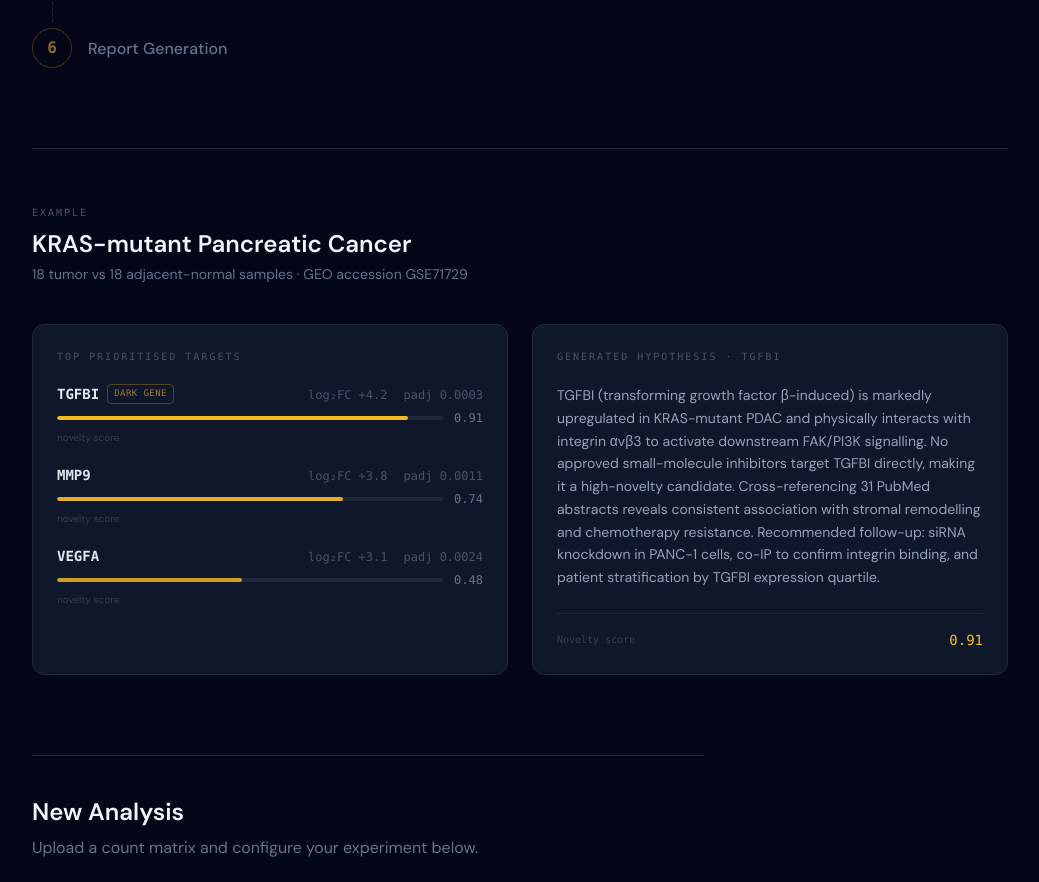
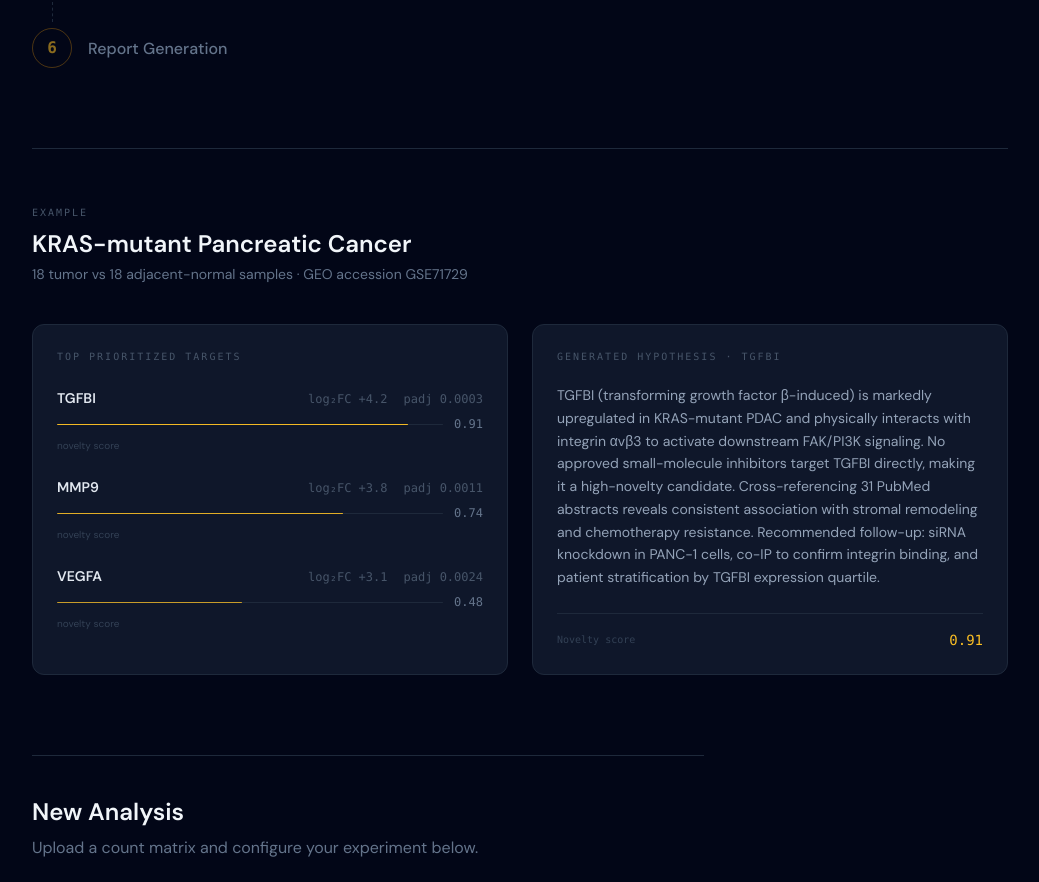
Before and after one commit to nicholaslawrence-hub/compbio_agent_harness, a React (Vite) app in the folder frontend/: page / in a window 1280 px wide. Shown: the part 869-1751 px from the top of the page, without its empty margins (120-1159 px from the left). Built offline with nearby package versions, Linux system fonts and the light colour scheme; no server answers.

Commit message:
feat: Added animations to frontend

```diff
--- a/frontend/src/pages/AnalyzePage.jsx
+++ b/frontend/src/pages/AnalyzePage.jsx
@@ -1,4 +1,4 @@
-import { useState, useRef, useEffect } from 'react'
+import { useState, useRef, useLayoutEffect, useEffect } from 'react'
 import UploadForm from '../components/UploadForm.jsx'
 
 const STEPS = [
@@ -30,7 +30,7 @@ const STEPS = [
     n: 5,
     label: 'Hypothesis Synthesis',
     detail:
-      'GPT-4o receives the combined DGE statistics, PPI context, literature passages, and drug landscape for each prioritised gene. Chain-of-thought reasoning produces a structured hypothesis: proposed mechanism of action, supporting evidence, and a novelty score 0–1. Dark genes connected to oncogene networks with no existing drugs surface at the top.',
+      'GPT-4o receives the combined DGE statistics, PPI context, literature passages, and drug landscape for each prioritized gene. Chain-of-thought reasoning produces a structured hypothesis: proposed mechanism of action, supporting evidence, and a novelty score 0–1. Dark genes connected to oncogene networks with no existing drugs surface at the top.',
   },
   {
     n: 6,
@@ -60,22 +60,67 @@ const FIELD_DOCS = [
 ]
 
 const EXAMPLE_GENES = [
-  { symbol: 'TGFBI', lfc: '+4.2', padj: '0.0003', novelty: 0.91, dark: true },
-  { symbol: 'MMP9',  lfc: '+3.8', padj: '0.0011', novelty: 0.74, dark: false },
-  { symbol: 'VEGFA', lfc: '+3.1', padj: '0.0024', novelty: 0.48, dark: false },
+  { symbol: 'TGFBI', lfc: '+4.2', padj: '0.0003', novelty: 0.91 },
+  { symbol: 'MMP9',  lfc: '+3.8', padj: '0.0011', novelty: 0.74 },
+  { symbol: 'VEGFA', lfc: '+3.1', padj: '0.0024', novelty: 0.48 },
 ]
 
-function NoveltyBar({ score }) {
+const HYPOTHESIS_TEXT =
+  'TGFBI (transforming growth factor β-induced) is markedly upregulated in KRAS-mutant PDAC ' +
+  'and physically interacts with integrin αvβ3 to activate downstream FAK/PI3K signaling. No ' +
+  'approved small-molecule inhibitors target TGFBI directly, making it a high-novelty candidate. ' +
+  'Cross-referencing 31 PubMed abstracts reveals consistent association with stromal remodeling ' +
+  'and chemotherapy resistance. Recommended follow-up: siRNA knockdown in PANC-1 cells, co-IP ' +
+  'to confirm integrin binding, and patient stratification by TGFBI expression quartile.'
+
+// Fires callback once when the element enters the viewport
+function useInView(ref, options = {}) {
+  const [visible, setVisible] = useState(false)
+  useEffect(() => {
+    if (!ref.current) return
+    const obs = new IntersectionObserver(([entry]) => {
+      if (entry.isIntersecting) { setVisible(true); obs.disconnect() }
+    }, { threshold: 0.15, ...options })
+    obs.observe(ref.current)
+    return () => obs.disconnect()
+  }, [ref])
+  return visible
+}
+
+function AnimatedBar({ score, visible }) {
   return (
     <div className="flex items-center gap-2">
-      <div className="flex-1 h-1 bg-slate-800 rounded-full overflow-hidden">
+      <div className="flex-1 h-px bg-slate-800 rounded-full overflow-hidden">
         <div
-          className="h-full rounded-full bg-amber-400"
-          style={{ width: `${score * 100}%`, opacity: 0.6 + score * 0.4 }}
+          className="h-full rounded-full bg-amber-400 transition-all duration-700 ease-out"
+          style={{
+            width: visible ? `${score * 100}%` : '0%',
+            opacity: visible ? (0.55 + score * 0.45) : 0,
+          }}
         />
       </div>
       <span className="font-mono text-xs text-slate-500 w-8 text-right">{score.toFixed(2)}</span>
     </div>
+  )
+}
+
+function WhisperText({ text, visible }) {
+  const words = text.split(' ')
+  return (
+    <p className="text-sm text-slate-400 leading-relaxed">
+      {words.map((word, i) => (
+        <span
+          key={i}
+          className="transition-opacity duration-300"
+          style={{
+            opacity: visible ? 1 : 0,
+            transitionDelay: visible ? `${i * 22}ms` : '0ms',
+          }}
+        >
+          {word}{' '}
+        </span>
+      ))}
+    </p>
   )
 }
 
@@ -86,10 +131,10 @@ export default function AnalyzePage() {
   const bubbleRef    = useRef(null)
   const [line, setLine] = useState(null)
 
-  // Measure AFTER the 300 ms transition completes so coordinates are accurate
-  useEffect(() => {
+  // Instant measurement via RAF — one frame after DOM mutation, no perceptible delay
+  useLayoutEffect(() => {
     if (!activeStep) { setLine(null); return }
-    const id = setTimeout(() => {
+    const raf = requestAnimationFrame(() => {
       const cRect = containerRef.current?.getBoundingClientRect()
       const lbl   = labelRefs.current[activeStep - 1]?.getBoundingClientRect()
       const bub   = bubbleRef.current?.getBoundingClientRect()
@@ -100,11 +145,15 @@ export default function AnalyzePage() {
         x2: bub.left  - cRect.left,
         y2: bub.top   + bub.height / 2 - cRect.top,
       })
-    }, 310)
-    return () => clearTimeout(id)
+    })
+    return () => cancelAnimationFrame(raf)
   }, [activeStep])
 
   const toggle = (n) => setActiveStep(prev => (prev === n ? null : n))
+
+  // Scroll-triggered visibility for the example section
+  const exampleRef = useRef(null)
+  const exampleVisible = useInView(exampleRef)
 
   return (
     <div className="space-y-20">
@@ -118,7 +167,7 @@ export default function AnalyzePage() {
         <p className="text-base text-slate-400 max-w-lg leading-relaxed">
           Upload an RNA-seq count matrix and a disease context. The pipeline runs
           differential expression, maps protein interaction networks, mines the
-          literature, annotates known drugs, and synthesises ranked hypotheses —
+          literature, annotates known drugs, and synthesizes ranked hypotheses —
           end to end, without leaving the browser.
         </p>
       </div>
@@ -129,7 +178,6 @@ export default function AnalyzePage() {
           How it works
         </p>
 
-        {/* w-80 on the left column keeps it fixed-width so the right panel never shifts */}
         <div ref={containerRef} className="relative flex gap-40 items-stretch">
 
           {line && (
@@ -147,6 +195,7 @@ export default function AnalyzePage() {
             </svg>
           )}
 
+          {/* Fixed-width column prevents the right panel from shifting */}
           <div className="shrink-0 w-80 flex flex-col z-10">
             {STEPS.map((step, i) => {
               const isActive = activeStep === step.n
@@ -217,9 +266,18 @@ export default function AnalyzePage() {
       </div>
 
       {/* ── Example use-case ─────────────────────────────────── */}
-      <div className="border-t border-slate-800 pt-14">
+      <div
+        ref={exampleRef}
+        className="border-t border-slate-800 pt-14 transition-all duration-700 ease-out"
+        style={{
+          opacity:   exampleVisible ? 1 : 0,
+          transform: exampleVisible ? 'translateY(0)' : 'translateY(20px)',
+        }}
+      >
         <p className="text-[10px] font-mono uppercase tracking-[0.2em] text-slate-600 mb-2">Example</p>
-        <h2 className="text-2xl font-semibold text-slate-100 mb-1">KRAS-mutant Pancreatic Cancer</h2>
+        <h2 className="text-2xl font-semibold text-slate-100 mb-1">
+          KRAS-mutant Pancreatic Cancer
+        </h2>
         <p className="text-sm text-slate-500 mb-10">
           18 tumor vs 18 adjacent-normal samples · GEO accession GSE71729
         </p>
@@ -228,28 +286,21 @@ export default function AnalyzePage() {
 
           {/* Top hits */}
           <div className="rounded-xl border border-slate-800 bg-slate-900 p-6">
-            <p className="text-[10px] font-mono uppercase tracking-[0.2em] text-slate-600 mb-5">
-              Top prioritised targets
+            <p className="text-[10px] font-mono uppercase tracking-[0.2em] text-slate-600 mb-6">
+              Top prioritized targets
             </p>
-            <div className="space-y-5">
+            <div className="space-y-6">
               {EXAMPLE_GENES.map(g => (
                 <div key={g.symbol}>
-                  <div className="flex items-baseline justify-between mb-1.5">
-                    <div className="flex items-center gap-2">
-                      <span className="font-mono text-sm font-semibold text-slate-200">{g.symbol}</span>
-                      {g.dark && (
-                        <span className="text-[9px] font-mono uppercase tracking-wider px-1.5 py-0.5 rounded border border-amber-500/30 text-amber-400/60">
-                          dark gene
-                        </span>
-                      )}
-                    </div>
+                  <div className="flex items-baseline justify-between mb-2">
+                    <span className="text-sm font-semibold text-slate-200">{g.symbol}</span>
                     <div className="flex items-center gap-4 text-xs font-mono text-slate-600">
                       <span>log₂FC {g.lfc}</span>
                       <span>padj {g.padj}</span>
                     </div>
                   </div>
-                  <NoveltyBar score={g.novelty} />
-                  <p className="text-[10px] text-slate-700 mt-1">novelty score</p>
+                  <AnimatedBar score={g.novelty} visible={exampleVisible} />
+                  <p className="text-[10px] text-slate-700 mt-1.5">novelty score</p>
                 </div>
               ))}
             </div>
@@ -260,18 +311,17 @@ export default function AnalyzePage() {
             <p className="text-[10px] font-mono uppercase tracking-[0.2em] text-slate-600 mb-5">
               Generated hypothesis · TGFBI
             </p>
-            <p className="text-sm text-slate-400 leading-relaxed flex-1">
-              TGFBI (transforming growth factor β-induced) is markedly upregulated in KRAS-mutant
-              PDAC and physically interacts with integrin αvβ3 to activate downstream FAK/PI3K
-              signalling. No approved small-molecule inhibitors target TGFBI directly, making it
-              a high-novelty candidate. Cross-referencing 31 PubMed abstracts reveals consistent
-              association with stromal remodelling and chemotherapy resistance. Recommended
-              follow-up: siRNA knockdown in PANC-1 cells, co-IP to confirm integrin binding,
-              and patient stratification by TGFBI expression quartile.
-            </p>
+            <div className="flex-1">
+              <WhisperText text={HYPOTHESIS_TEXT} visible={exampleVisible} />
+            </div>
             <div className="mt-6 pt-4 border-t border-slate-800 flex items-center justify-between">
               <span className="text-[10px] font-mono text-slate-700">Novelty score</span>
-              <span className="font-mono text-sm text-amber-400">0.91</span>
+              <span
+                className="font-mono text-sm text-amber-400 transition-opacity duration-500"
+                style={{ opacity: exampleVisible ? 1 : 0, transitionDelay: '1400ms' }}
+              >
+                0.91
+              </span>
             </div>
           </div>
 
```
